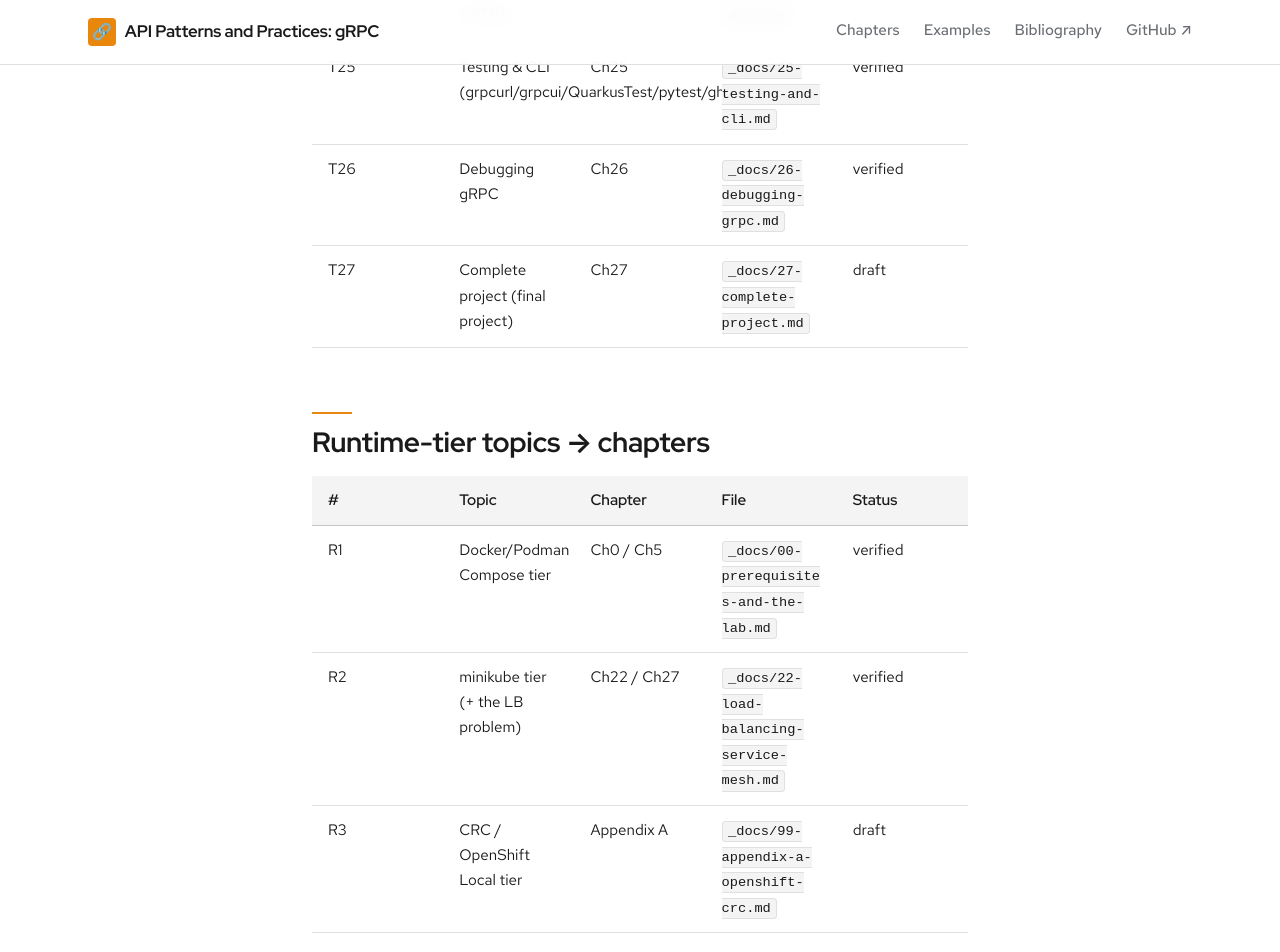
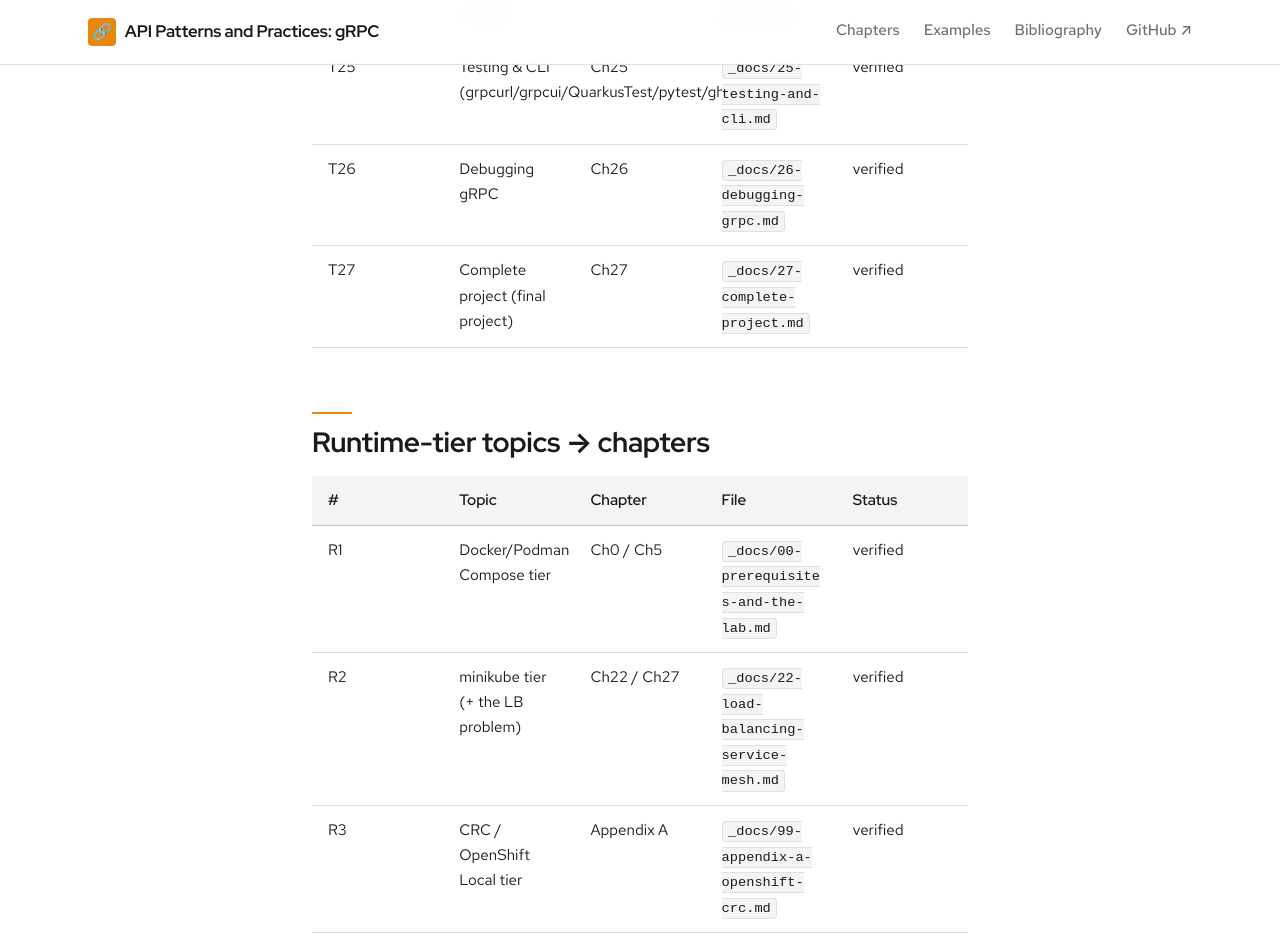
Before and after one commit to patterncatalyst/api-patterns-and-practices-grpc, a Jekyll site: the page built from _plans/coverage-matrix.md, in a window 1280 px wide and 1400 px high, scrolled down 3694 px. Shown: the top 952 px of the window. Built offline with Jekyll 4.4.1, drawn with Linux system fonts in a browser that asks for light colours; some web fonts are replaced; some of the changed text lies outside the part shown.

Commit message:
docs(r12): correct minikube traced-call framing; Ch27/Appendix A coverage -> verified
Validator honesty nit: the recorded minikube traced call is the in-process
RoutingService->QuoteService hop on a deployed pod (real trace-id continuity),
NOT a through-the-sidecar/'across the mesh' trace — reworded both the chapter
and expected-output.md to say exactly that (log lines unchanged; they're real).
Coverage Ch27/Appendix A/R3 draft -> verified (CI green; CRC/minikube run by hand).

```diff
--- a/_plans/coverage-matrix.md
+++ b/_plans/coverage-matrix.md
@@ -44,7 +44,7 @@
 | T24 | Cross-protocol choices + HTTP/3 | Ch24 | `_docs/24-cross-protocol-http3.md` | verified |
 | T25 | Testing & CLI (grpcurl/grpcui/QuarkusTest/pytest/ghz) | Ch25 | `_docs/25-testing-and-cli.md` | verified |
 | T26 | Debugging gRPC | Ch26 | `_docs/26-debugging-grpc.md` | verified |
-| T27 | Complete project (final project) | Ch27 | `_docs/27-complete-project.md` | draft |
+| T27 | Complete project (final project) | Ch27 | `_docs/27-complete-project.md` | verified |
 
 ## Runtime-tier topics → chapters
 
@@ -52,7 +52,7 @@
 |---|---|---|---|---|
 | R1 | Docker/Podman Compose tier | Ch0 / Ch5 | `_docs/00-prerequisites-and-the-lab.md` | verified |
 | R2 | minikube tier (+ the LB problem) | Ch22 / Ch27 | `_docs/22-load-balancing-service-mesh.md` | verified |
-| R3 | CRC / OpenShift Local tier | Appendix A | `_docs/99-appendix-a-openshift-crc.md` | draft |
+| R3 | CRC / OpenShift Local tier | Appendix A | `_docs/99-appendix-a-openshift-crc.md` | verified |
 
 ## Full chapter inventory (28 + appendix)
 
@@ -85,5 +85,5 @@
 | 24 | `_docs/24-cross-protocol-http3.md` | Part 10 | verified |
 | 25 | `_docs/25-testing-and-cli.md` | Part 11 | verified |
 | 26 | `_docs/26-debugging-grpc.md` | Part 11 | verified |
-| 27 | `_docs/27-complete-project.md` | Part 12 | draft |
-| A | `_docs/99-appendix-a-openshift-crc.md` | Part 12 | draft |
+| 27 | `_docs/27-complete-project.md` | Part 12 | verified |
+| A | `_docs/99-appendix-a-openshift-crc.md` | Part 12 | verified |
```
Also changed, not shown: _docs/27-complete-project.md (+1 -1 lines), examples/27-complete-project/expected-output.md (+8 -2 lines).
